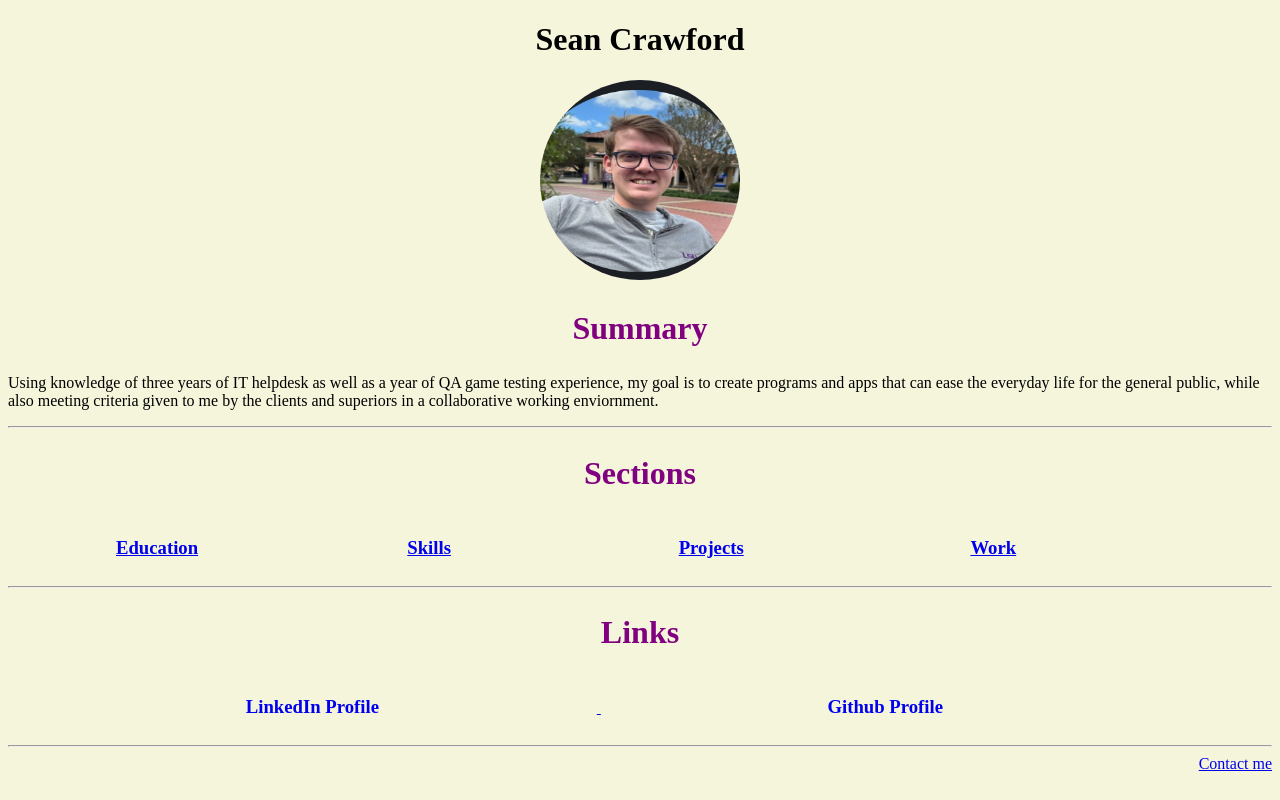
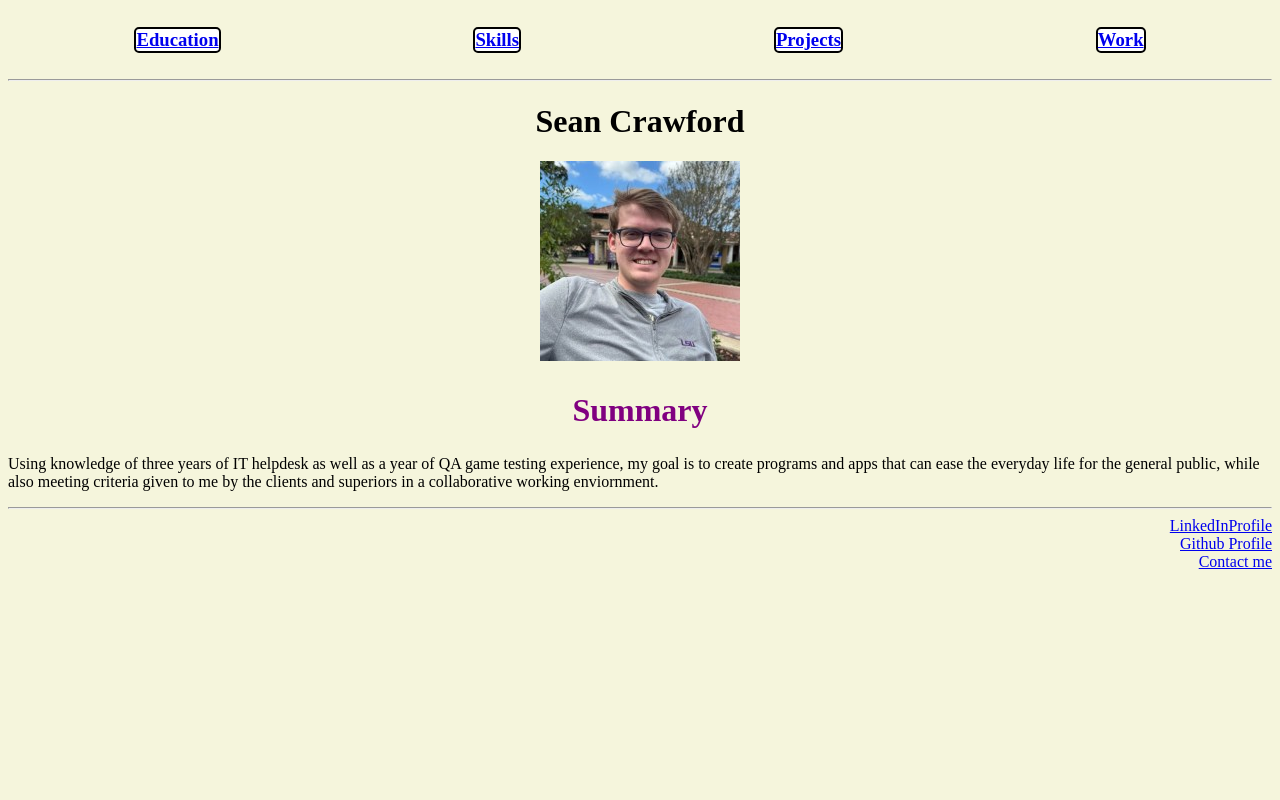
Before and after one commit to seancrawford55/portfolio-website, a plain HTML site: page index.html in a window 1280 px wide. Drawn offline with Linux system fonts and the light colour scheme.

Commit message:
Layout changes and image update

```diff
--- a/index.html
+++ b/index.html
@@ -9,11 +9,20 @@
 </head>
 
 <body>
+
+    <div class="navBar">
+        <div class="links">
+            <h3 class="button"><a href="./Edu.html">Education</a></h3>
+            <h3 class="button"><a href="./skills.html">Skills</a></h3>
+            <h3 class="button"><a href="./Projects.html">Projects</a></h3>
+            <h3 class="button"><a href="./workExp.html"> Work</a></h3>
+        </div>
+    </div>
+    <hr />
+
     <div class="pageTopper">
         <h1>Sean Crawford</h1>
-
-        <img src="./images/Screenshot 2025-01-20 at 10.23.42 AM.png" />
-
+        <img src="./images/headshot.png" />
     </div>
 
     <div class="summary">
@@ -25,28 +34,14 @@
     </div>
     <hr />
 
-    <div class="middleSection">
-        <h2 class="sectionHeader">Sections</h2>
-        <h3><a class="edu" href="./Edu.html">Education</a></h3>
-        <h3><a href="./skills.html">Skills</a></h3>
-        <h3><a href="./Projects.html">Projects</a></h3>
-        <h3><a href="./workExp.html"> Work</a></h3>
-    </div>
-    <hr />
-    <div class="linkSection">
-        <h2 class="sectionHeader">Links</h2>
 
-        <a href="https://www.linkedin.com/in/sean-crawford-483432195/">
-            <h3 class="linkedIn">LinkedIn Profile</h3>
-        </a>
-        <a href="https://github.com/seancrawford55">
-            <h3 class="github">Github Profile</h3>
-        </a>
-        <hr />
-    </div>
+
 </body>
 <footer>
+    <a href="https://www.linkedin.com/in/sean-crawford-483432195/">LinkedInProfile</a>
+    <a href="https://github.com/seancrawford55">Github Profile</a>
     <a href="./contact.html">Contact me </a> <br />
+
 </footer>
 
 </html>
--- a/style.css
+++ b/style.css
@@ -5,53 +5,39 @@ body{
     text-align: center;
 }
 .pageTopper img {
-    border-radius: 50%;
     height: 200px;
     width: 200px;
 }
+
 .summaryHeader{
     text-align: center;
     font-size: 2rem ;
     color: purple;
 }
 footer{
-    text-align: right;
+    display: flex;
+    flex-direction: column;
+    align-items: flex-end;
 }
 .sectionHeader{
     color: purple;
     font-size: 2rem;
     text-align: center;
 }
-.card{
-    display: inline-block;
-    margin-right: 50px;
+.links{
+    display: flex;
+    justify-content: space-around;
+}
+.button{
+    border-radius: 5px;
+    border: 2px solid black;
+    background-color: white;
+}
 
-}
-.middleSection{
-    background-color: beige;
-}
-.middleSection h3{
-    display: inline-block;
-    width: 22%;
-    text-align: center;
-}
-.middleSection h3 .edu, .linkSection .linkedIn {
-    margin-left: 20px;
-}
-.linkSection h2{
-    display: block;
-}
-.linkSection h3{
-    display: inline-block;
-    width: 45%;
-    text-align: center;
-
-}
 @media(max-width: 480px){
-    .middleSection h3, .linkSection h3{
-        display: block;
-    }
-    .middleSection h3 .edu, .linkSection .linkedIn {
-        margin-left: 0;
+    .links{
+        display: flex;
+        flex-direction: column;
+        text-align: center;
     }
 }
```
Also changed, not shown: images/Screenshot 2025-01-20 at 10.23.42 AM.png (deleted), images/headshot.png (added).
